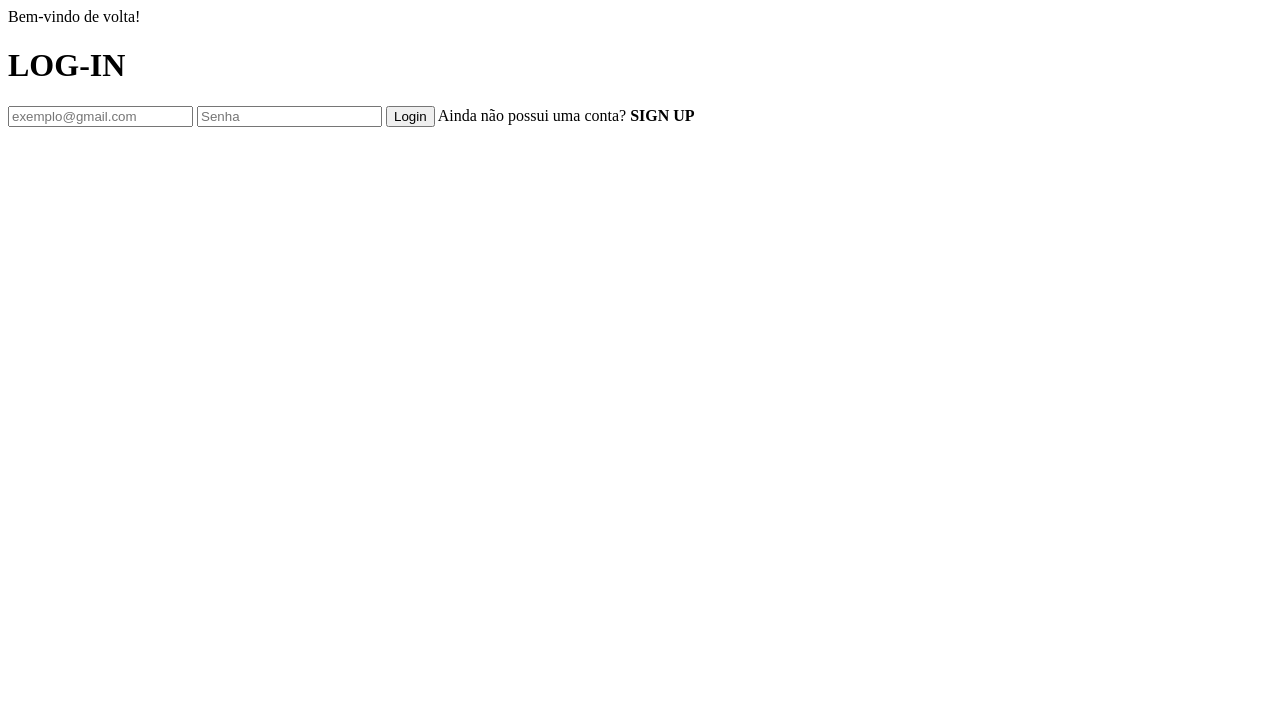
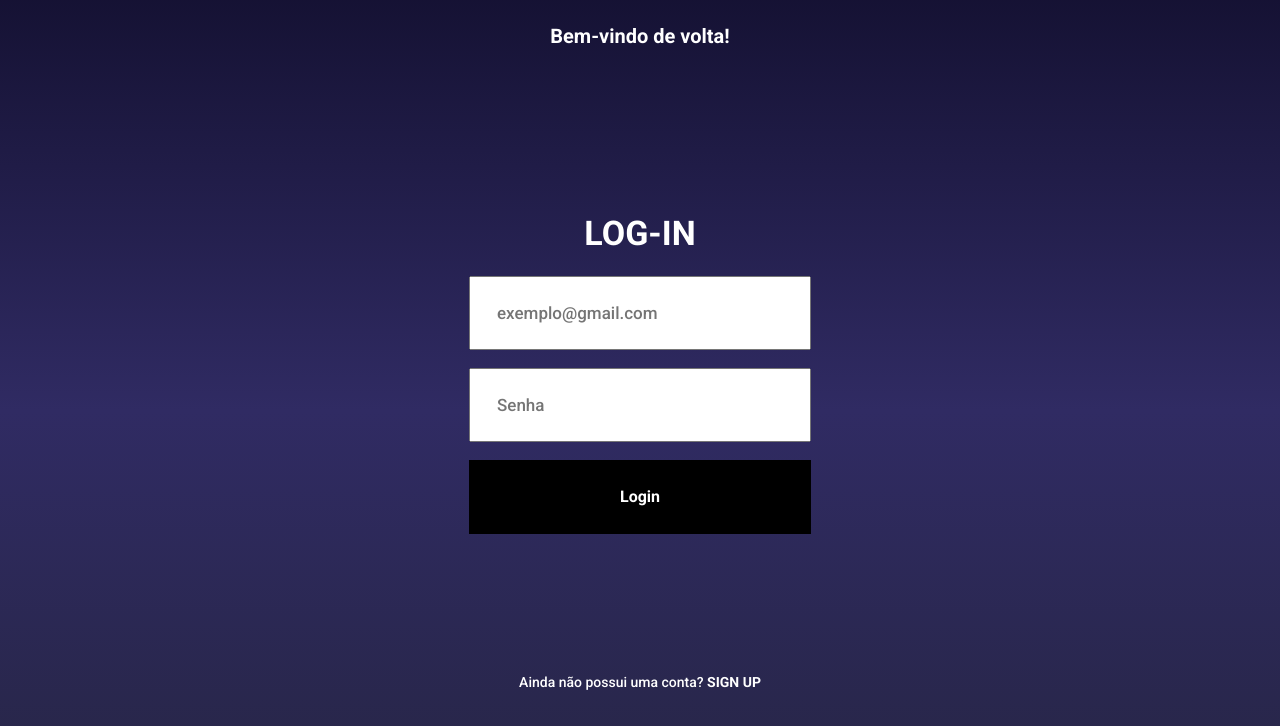
Before and after one commit to LuanRebuli/login-and-registration-page, a plain HTML site: page login/index.html in a window 1280 px wide. Drawn offline with Linux system fonts and the light colour scheme.

Commit message:
Update index.html

```diff
--- a/login/index.html
+++ b/login/index.html
@@ -7,6 +7,8 @@
       href="https://fonts.googleapis.com/css2?family=Roboto:wght@100;500;700&display=swap"
       rel="stylesheet"
     />
+    <link rel="stylesheet" type="text/css" href="style.css" />
+  </head>
   <body>
     <p class="paragrafo">Bem-vindo de volta!</p>
 
```
